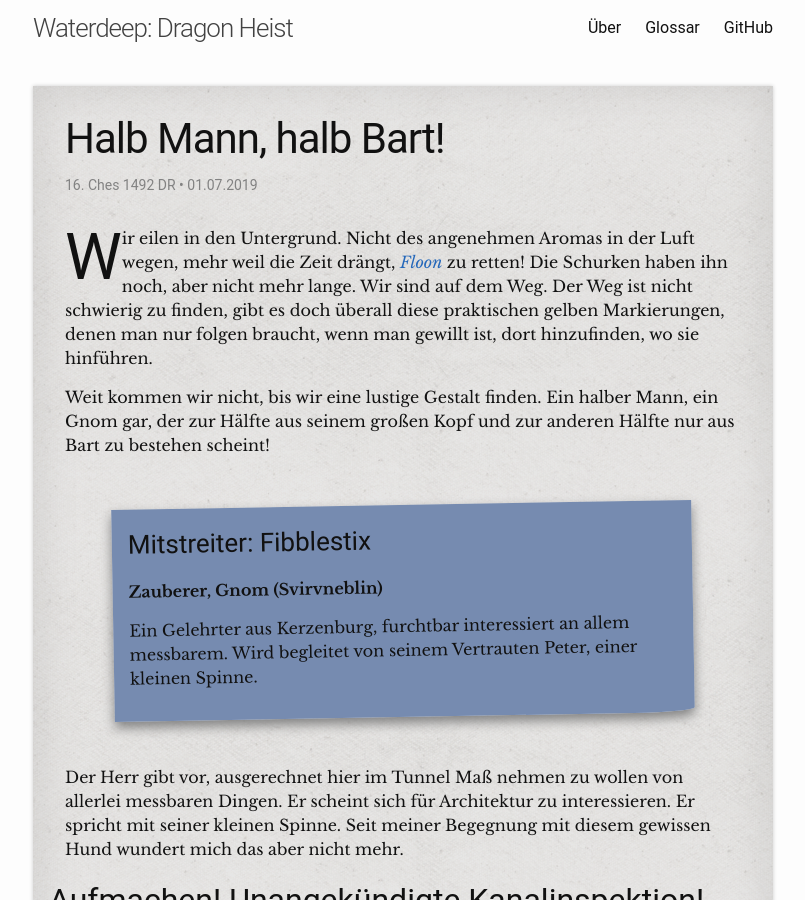
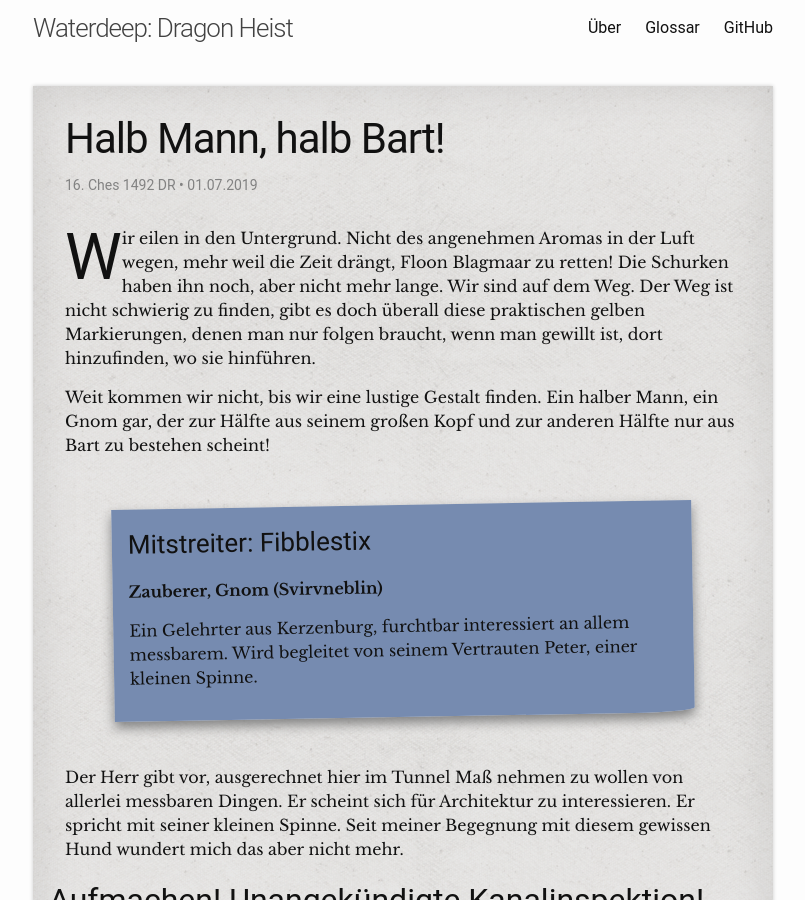
Before and after one commit to Wayneoween/dnd5e_story_wdh, a Jekyll site: the page built from _posts/2019-07-01-halb-und-halb.md, in a window 1280 px wide and 900 px high. Shown: the whole window, without its empty margins (237-1042 px from the left). Built offline with Jekyll 4.4.1, drawn with Linux system fonts in a browser that asks for light colours; some web fonts are replaced; our own code applies the rules of GitHub Pages for plain Markdown files.

```diff
--- a/_posts/2019-07-01-halb-und-halb.md
+++ b/_posts/2019-07-01-halb-und-halb.md
@@ -6,11 +6,11 @@ dnd_date: 16. Ches 1492 DR
 ---
 
 Wir eilen in den Untergrund. Nicht des angenehmen Aromas in der Luft wegen,
-mehr weil die Zeit drängt, {% include glossary_link.html title="Floon" name="Floon Blagmaar" %}
-zu retten! Die Schurken haben ihn noch,
-aber nicht mehr lange. Wir sind auf dem Weg. Der Weg ist nicht schwierig zu
-finden, gibt es doch überall diese praktischen gelben Markierungen, denen man
-nur folgen braucht, wenn man gewillt ist, dort hinzufinden, wo sie hinführen.
+mehr weil die Zeit drängt, Floon Blagmaar zu retten! Die Schurken haben ihn
+noch, aber nicht mehr lange. Wir sind auf dem Weg. Der Weg ist nicht schwierig
+zu finden, gibt es doch überall diese praktischen gelben Markierungen, denen
+man nur folgen braucht, wenn man gewillt ist, dort hinzufinden, wo sie
+hinführen.
 
 Weit kommen wir nicht, bis wir eine lustige Gestalt finden. Ein halber Mann,
 ein Gnom gar, der zur Hälfte aus seinem großen Kopf und zur anderen Hälfte
```
Also changed, not shown: other parts of _posts/2019-07-01-halb-und-halb.md (+9 -9 lines), _posts/2019-06-30-willkommen-in-waterdeep.md (+13 -15 lines), _posts/2019-08-19-glueck-allein.md (+3 -3 lines), _glossary/floon.md (renamed from _glossary/floon_blagmaar.md), _glossary/renaer.md (renamed from _glossary/renaer_neverember.md), _glossary/vajira.md (renamed from _glossary/vajira_blackstaff.md).
